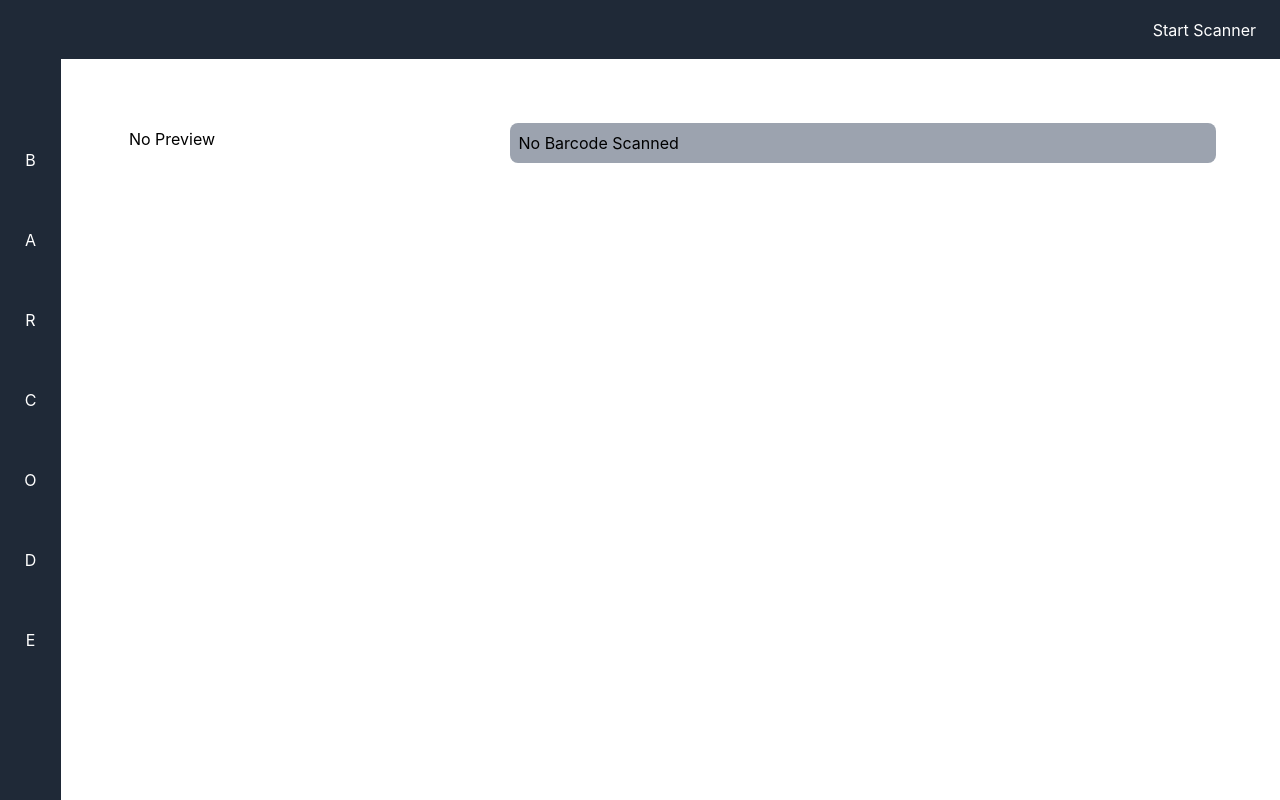
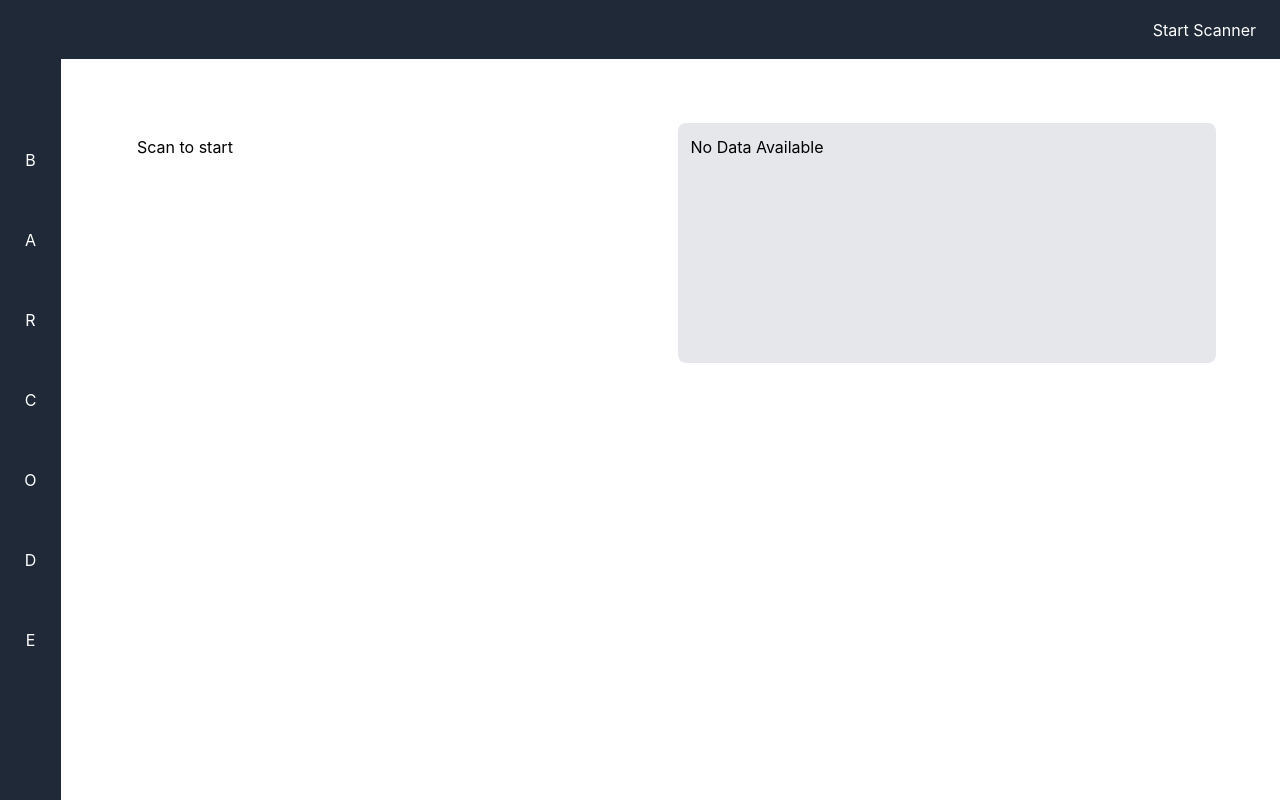
Before and after one commit to aashay28/barcode-scanner, a React (Create React App) app: page / in a window 1280 px wide. Built offline with nearby package versions, Linux system fonts and the light colour scheme.

Commit message:
changes in view

```diff
--- a/src/App.css
+++ b/src/App.css
@@ -11,6 +11,6 @@ video {
   text-align: center;
   font-size: 20px;
   color: white;
-  aspect-ratio: 16/9;
+
   border: 1px solid #b32222;
 }
--- a/src/App.js
+++ b/src/App.js
@@ -56,27 +56,26 @@ const App = () => {
             {/* <!-- Container --> */}
             <div className='h-full w-full p-16 gap-10 flex flex-wrap items-start justify-start rounded-tl grid-flow-col auto-cols-max gap-4 overflow-y-scroll'>
               {/* <!-- Container --> */}
-              <div className='w-12 h-60 rounded-lg flex-shrink-1 flex-grow p-1'>
+              <div className='w-36 h-36 lg:w-96 h-60 rounded-lg flex-shrink-0 flex-grow  p-3'>
                 {showScanner ? (
                   <Scanner setArray={setArray} array={array} />
                 ) : (
-                  'No Preview'
+                  <div className='w-36 h-60 rounded-lg flex-shrink-0 flex-grow '>
+                    Scan to start
+                  </div>
                 )}
               </div>
+              <div className='w-36 h-12 lg:w-96 h-60 rounded-lg flex-shrink-0 flex-grow bg-gray-200 p-3'>
                 {uniqueArray.length !== 0 ? (
                   uniqueArray?.map((c, i) => (
-                  <div
-                    key={i}
-                    className='w-12 h-10 rounded-lg flex-shrink-0 flex-grow bg-gray-400 p-2'
-                  >
+                    <div key={i}>
                       Code {i}: {c}
                     </div>
                   ))
                 ) : (
-                <div className='w-96 h-10 rounded-lg flex-shrink-0 flex-grow bg-gray-400 p-2'>
-                  No Barcode Scanned
+                  <div className='bg-400'>No Data Available</div>
+                )}
               </div>
-              )}
             </div>
           </main>
         </div>
--- a/src/Scanner.js
+++ b/src/Scanner.js
@@ -5,6 +5,14 @@ const Scanner = ({ setArray, array }) => {
   useEffect(() => {
     Quagga.init(
       {
+        constraints: {
+          width: { min: 640 },
+          height: { min: 480 },
+          facingMode: 'environment',
+          aspectRatio: { min: 1, max: 2 },
+          // Set landscape mode
+          orientation: 'landscape',
+        },
         inputStream: {
           name: 'Live',
           type: 'LiveStream',
```
Lines whose indentation alone changed are shown as unchanged.
